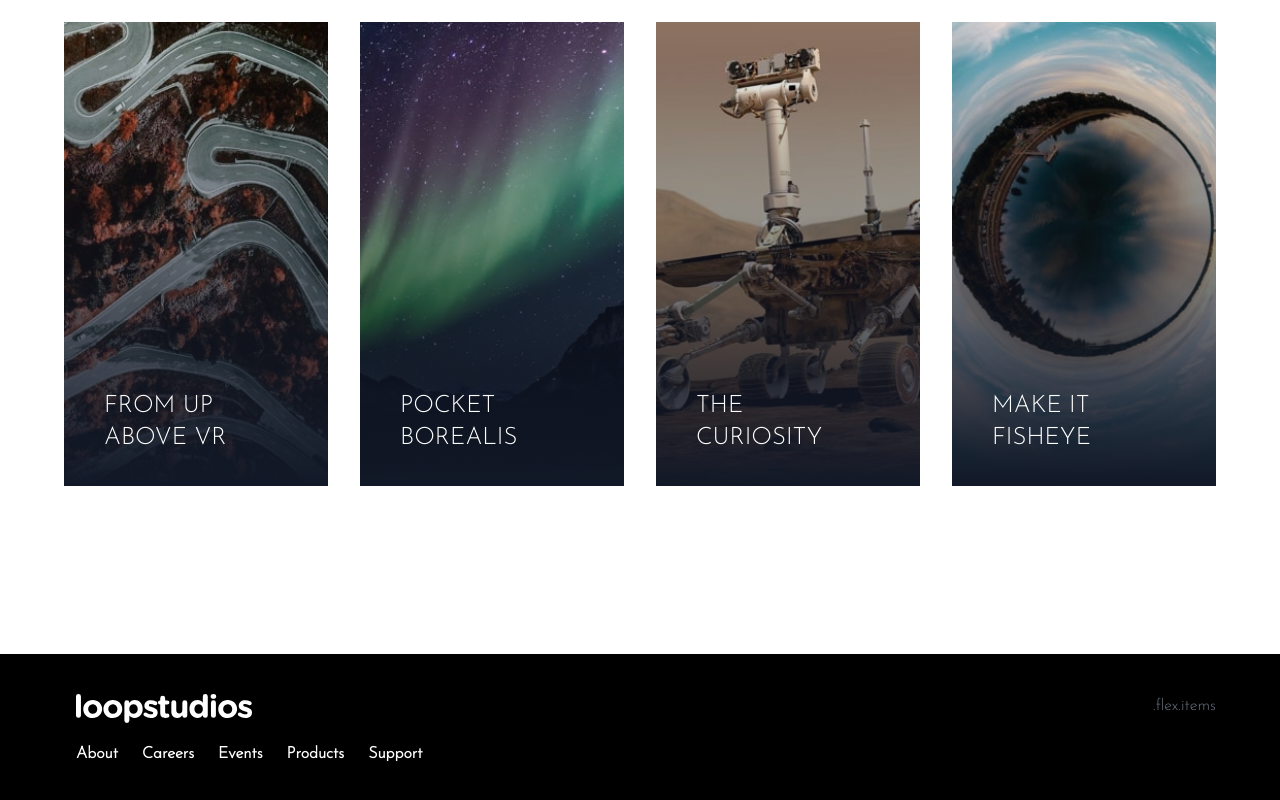
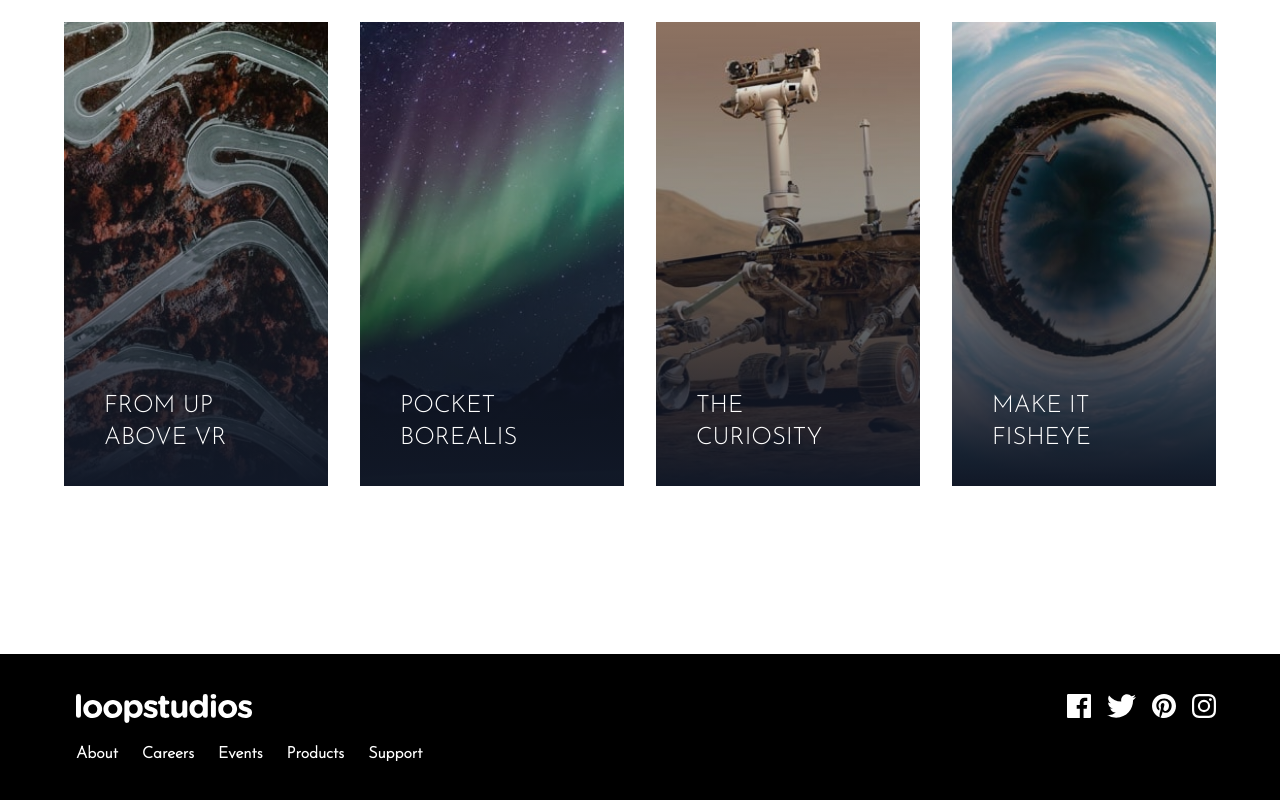
Before and after one commit to MuhammadTurkmen/Loop-studios, a plain HTML site: page index.html in a window 1280 px wide. Shown: the part 2022-2822 px from the top of the page. Drawn offline with Linux system fonts and the light colour scheme.

Commit message:
adding img

```diff
--- a/index.html
+++ b/index.html
@@ -325,7 +325,33 @@
           <div
             class="flex flex-col items-start justify-between space-y-4 text-gray-500">
             <!-- Icons Container -->
-            .flex.items
+            <div
+              class="flex items-center justify-center space-x-4 md:justify-end">
+              <!-- Icon 1 -->
+              <div class="h-8 group">
+                <a href="#">
+                  <img src="images/icon-facebook.svg" alt="" class="h-6" />
+                </a>
+              </div>
+              <!-- Icon 2 -->
+              <div class="h-8 group">
+                <a href="#">
+                  <img src="images/icon-twitter.svg" alt="" class="h-6" />
+                </a>
+              </div>
+              <!-- Icon 3 -->
+              <div class="h-8 group">
+                <a href="#">
+                  <img src="images/icon-pinterest.svg" alt="" class="h-6" />
+                </a>
+              </div>
+              <!-- Icon 4 -->
+              <div class="h-8 group">
+                <a href="#">
+                  <img src="images/icon-instagram.svg" alt="" class="h-6" />
+                </a>
+              </div>
+            </div>
           </div>
         </div>
       </div>
```
Also changed, not shown: css/style.css.
